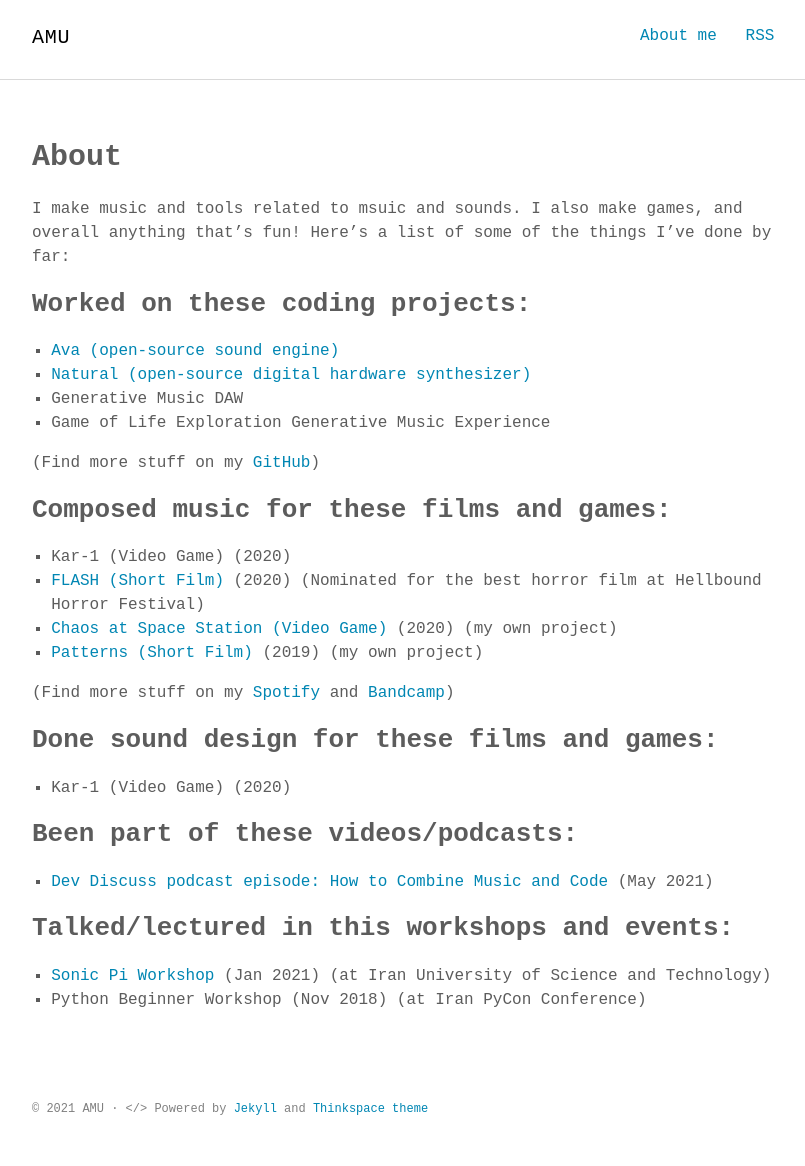
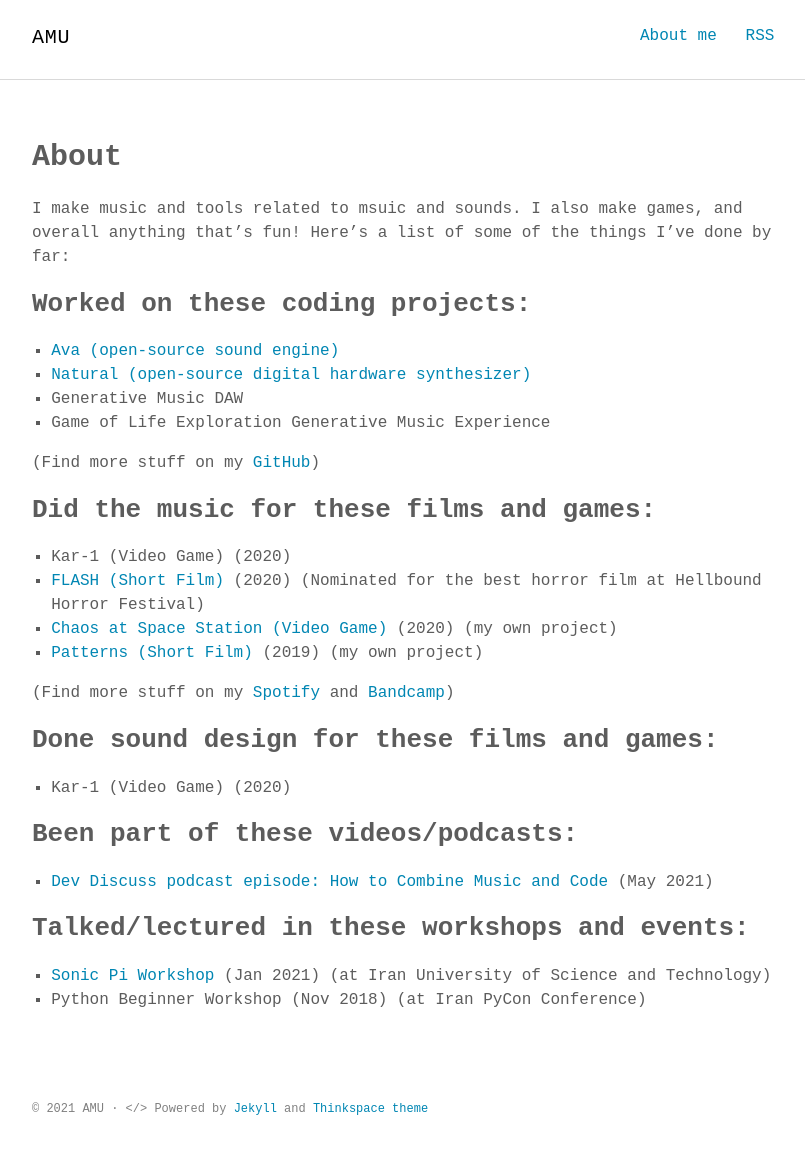
Before and after one commit to amuuu/amuuu.github.io, a Jekyll site: the page built from about.md, in a window 1280 px wide. Shown: the whole page, without its empty margins (232-1037 px from the left). Built offline with Jekyll 4.4.1, drawn with Linux system fonts in a browser that asks for light colours; nearby versions of some CDN libraries; some web fonts are replaced.

Commit message:
modify about me

```diff
--- a/about.md
+++ b/about.md
@@ -14,7 +14,7 @@ I make music and tools related to msuic and sounds. I also make games, and overa
 
 (Find more stuff on my [GitHub](https://github.com/amuuu))
 
-## Composed music for these films and games:
+## Did the music for these films and games:
 - Kar-1 (Video Game) (2020)
 - [FLASH (Short Film)](https://open.spotify.com/track/3pngtvPzXgUM9qpCF4fb4o?si=53a608a8d32743ce) (2020) (Nominated for the best horror film at Hellbound Horror Festival)
 - [Chaos at Space Station (Video Game)](https://open.spotify.com/track/40Ae7Iz5G6OI7Sptt3rpGT?si=a9t_GrB0QOWJJZ4lLIkr2Q) (2020) (my own project)
@@ -28,6 +28,6 @@ I make music and tools related to msuic and sounds. I also make games, and overa
 ## Been part of these videos/podcasts:
 - [Dev Discuss podcast episode: How to Combine Music and Code](https://dev.to/devdiscuss/s4-e4-how-to-combine-music-and-code) (May 2021)
 
-## Talked/lectured in this workshops and events:
+## Talked/lectured in these workshops and events:
 - [Sonic Pi Workshop](https://github.com/amuuu/sonic-pi-workshop-iust) (Jan 2021) (at Iran University of Science and Technology)
 - Python Beginner Workshop (Nov 2018) (at Iran PyCon Conference)
```
